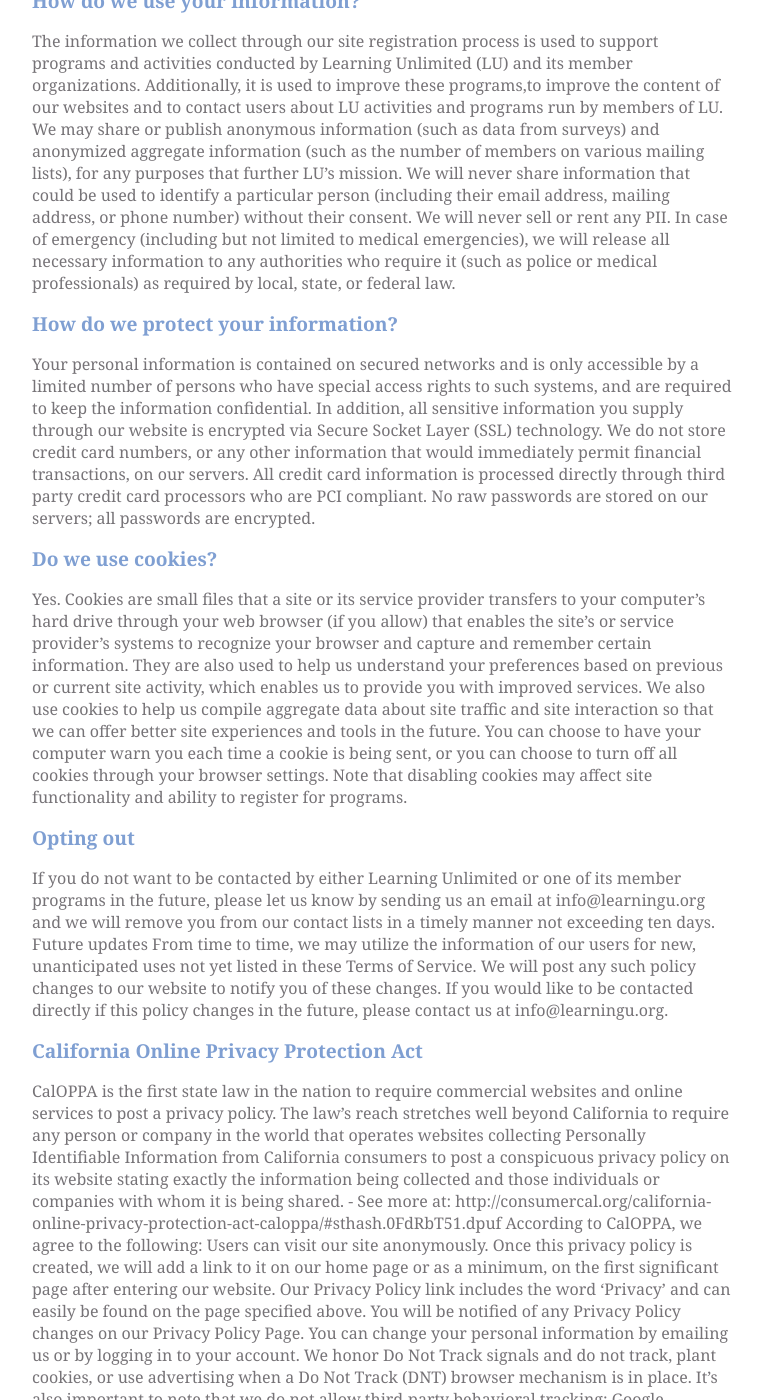
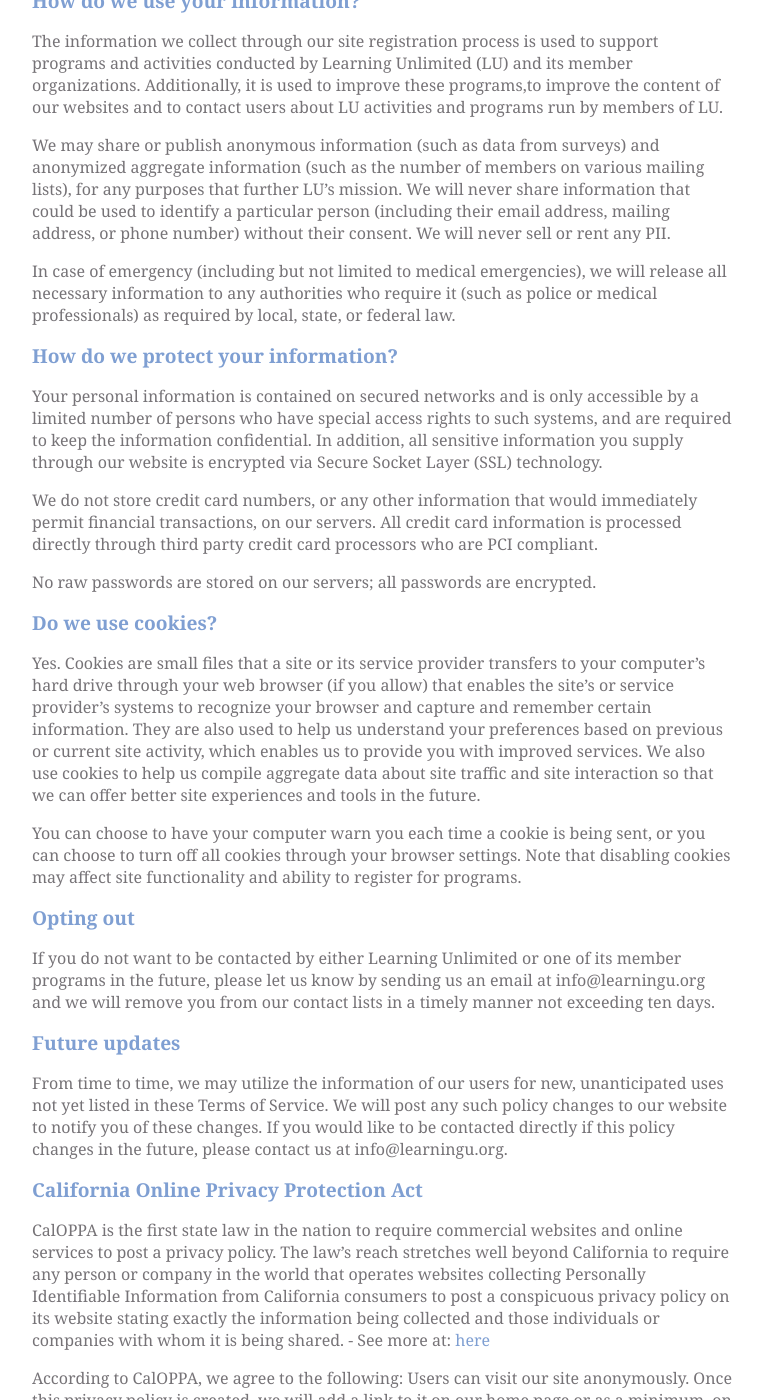
Before and after one commit to learning-unlimited/learning-unlimited.github.io, a Jekyll site: the page built from _about/tos.md, in a window 1280 px wide and 1400 px high, scrolled down 676 px. Shown: the whole window, without its empty margins (250-1013 px from the left). Built offline with Jekyll 4.4.1, drawn with Linux system fonts in a browser that asks for light colours; some of the changed text lies outside the part shown.

Commit message:
Some formatting fixes

```diff
--- a/_about/tos.md
+++ b/_about/tos.md
@@ -20,37 +20,51 @@
 ## How do we use your information?
 
 The information we collect through our site registration process is used to support programs and activities conducted by Learning Unlimited (LU) and its member organizations. Additionally, it is used to improve these programs,to improve the content of our websites and to contact users about LU activities and programs run by members of LU.
+
 We may share or publish anonymous information (such as data from surveys) and anonymized aggregate information (such as the number of members on various mailing lists), for any purposes that further LU's mission. We will never share information that could be used to identify a particular person (including their email address, mailing address, or phone number) without their consent. We will never sell or rent any PII.
+
 In case of emergency (including but not limited to medical emergencies), we will release all necessary information to any authorities who require it (such as police or medical professionals) as required by local, state, or federal law.
 
 ## How do we protect your information?
 
 Your personal information is contained on secured networks and is only accessible by a limited number of persons who have special access rights to such systems, and are required to keep the information confidential. In addition, all sensitive information you supply through our website is encrypted via Secure Socket Layer (SSL) technology.
+
 We do not store credit card numbers, or any other information that would immediately permit financial transactions, on our servers. All credit card information is processed directly through third party credit card processors who are PCI compliant.
+
 No raw passwords are stored on our servers; all passwords are encrypted.
 
 ## Do we use cookies?
 
 Yes. Cookies are small files that a site or its service provider transfers to your computer's hard drive through your web browser (if you allow) that enables the site's or service provider's systems to recognize your browser and capture and remember certain information. They are also used to help us understand your preferences based on previous or current site activity, which enables us to provide you with improved services. We also use cookies to help us compile aggregate data about site traffic and site interaction so that we can offer better site experiences and tools in the future.
+
 You can choose to have your computer warn you each time a cookie is being sent, or you can choose to turn off all cookies through your browser settings. Note that disabling cookies may affect site functionality and ability to register for programs.
 
 ## Opting out
 
 If you do not want to be contacted by either Learning Unlimited or one of its member programs in the future, please let us know by sending us an email at info@learningu.org and we will remove you from our contact lists in a timely manner not exceeding ten days.
-Future updates
+
+## Future updates
+
 From time to time, we may utilize the information of our users for new, unanticipated uses not yet listed in these Terms of Service. We will post any such policy changes to our website to notify you of these changes. If you would like to be contacted directly if this policy changes in the future, please contact us at info@learningu.org.
 
 ## California Online Privacy Protection Act
 
-CalOPPA is the first state law in the nation to require commercial websites and online services to post a privacy policy. The law's reach stretches well beyond California to require any person or company in the world that operates websites collecting Personally Identifiable Information from California consumers to post a conspicuous privacy policy on its website stating exactly the information being collected and those individuals or companies with whom it is being shared. - See more at: http://consumercal.org/california-online-privacy-protection-act-caloppa/#sthash.0FdRbT51.dpuf
+CalOPPA is the first state law in the nation to require commercial websites and online services to post a privacy policy. The law's reach stretches well beyond California to require any person or company in the world that operates websites collecting Personally Identifiable Information from California consumers to post a conspicuous privacy policy on its website stating exactly the information being collected and those individuals or companies with whom it is being shared. - See more at: [here](http://consumercal.org/california-online-privacy-protection-act-caloppa/#sthash.0FdRbT51.dpuf)
+
 According to CalOPPA, we agree to the following: Users can visit our site anonymously. Once this privacy policy is created, we will add a link to it on our home page or as a minimum, on the first significant page after entering our website. Our Privacy Policy link includes the word 'Privacy' and can easily be found on the page specified above. You will be notified of any Privacy Policy changes on our Privacy Policy Page. You can change your personal information by emailing us or by logging in to your account.
+
 We honor Do Not Track signals and do not track, plant cookies, or use advertising when a Do Not Track (DNT) browser mechanism is in place. It's also important to note that we do not allow third-party behavioral tracking; Google Analytics is used with marketing features deactivated on our site.
-COPPA (Children Online Privacy Protection Act)
+
+## COPPA (Children Online Privacy Protection Act)
+
 When it comes to the collection of personal information from children under the age of 13 years old, the Children's Online Privacy Protection Act (COPPA) puts parents in control. The Federal Trade Commission, United States' consumer protection agency, enforces the COPPA Rule, which specifies what operators of commercial websites and online services must do to protect children's privacy and safety online.
+
 We do not specifically direct our marketing to children under the age of 13 years old; i.e. students in 6th grade and below.
 
 ## Fair Information Practices
 
 The Fair Information Practices Principles form the backbone of privacy law in the United States and the concepts they include have played a significant role in the development of data protection laws around the globe. Understanding the Fair Information Practice Principles and how they should be implemented is critical to comply with the various privacy laws that protect personal information.
+
 In order to be in compliance with Fair Information Practices, should a data breach occur, we will notify you via email and via in-site notification within 7 business days of our knowledge of a data breach that may compromise your information.
+
 We also agree to the Individual Redress Principle, which states that individuals have the right to legally pursue enforceable rights against data collectors and processors who fail to adhere to the law. This principle requires not only that individuals have enforceable rights against data users, but also that individuals have recourse to courts or government agencies to investigate and/or prosecute non-compliance by data processors.
```
